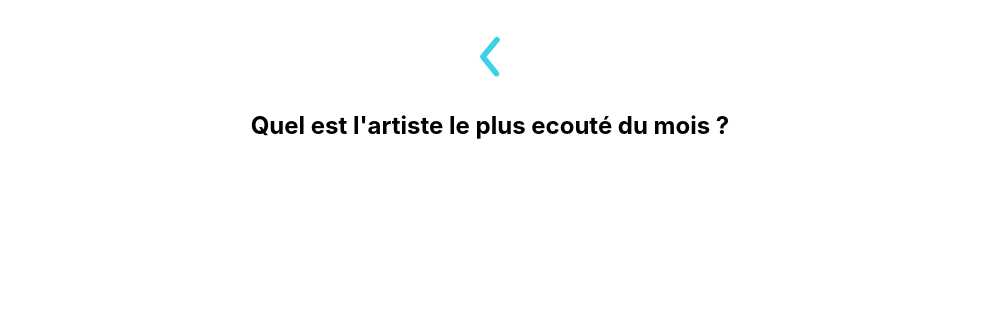
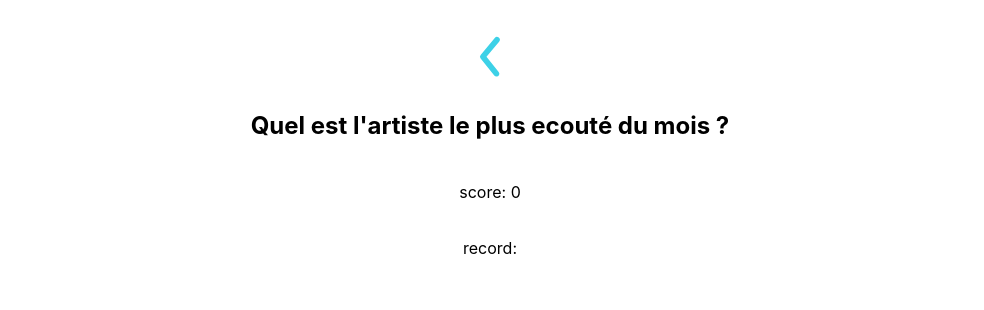
Before and after one commit to Zubiik/win-streak, a React (Vite) app: page / in a window 1280 px wide. Both pictures are taken after a click on the element "l'artiste le plus ecouté". Shown: the top 310 px of the page, without its empty margins (150-1134 px from the left). Built offline with nearby package versions, Linux system fonts and the light colour scheme.

Commit message:
feat/ score infos

```diff
--- a/src/components/GameHandler/index.jsx
+++ b/src/components/GameHandler/index.jsx
@@ -5,7 +5,9 @@ import SvgComponent from '../Arrow';
 const GameHandler = ({setIsTrue,gameData, setGameData}) => {
   const [questions, setQuestions] = useState([]);
   const [turn, setTurn] = useState(0);
+  const [score, setScore] = useState(0);
   const [rightAnswer, setRightAnswer] = useState(false);
+  let userScore = localStorage.getItem("userScore");
 
   useEffect(() => {
     if (gameData.length !== 0) {
@@ -20,6 +22,7 @@ const GameHandler = ({setIsTrue,gameData, setGameData}) => {
   const isRightAnswer = (userChoice) => {
     if (((questions[0].followers.total < questions[1].followers.total) && (userChoice === questions[1].followers.total))
       || ((questions[0].followers.total > questions[1].followers.total) && (userChoice === questions[0].followers.total))) {
+      setScore(score + 1);
       return true;
     }
     return false;
@@ -30,11 +33,13 @@ const GameHandler = ({setIsTrue,gameData, setGameData}) => {
     setTimeout(function(){
       const answer = isRightAnswer(userChoice);
       if (answer) {
-      setTurn(turn + 1)
+        setTurn(turn + 1)
       }
       else {
         window.alert('perdu');
         //set questions est trigger 2 fois
+        setScore(0);
+        localStorage.setItem("userScore", score);
         setTurn(0);
         shuffle();
       }
@@ -46,9 +51,14 @@ const GameHandler = ({setIsTrue,gameData, setGameData}) => {
     <Container>
       <SvgComponent onClick={() => setIsTrue(false)}/>
       <Title>Quel est l'artiste le plus ecouté du mois ?</Title>
+      <p>score: {score} </p>
+      <p>record:{userScore} </p>
       <SectionContainer>
         {
-          turn === gameData.length - 1 ? <> <h2>hello winner</h2><img src='../../winner.png'/></>
+          turn === gameData.length - 1 ?
+            <>
+              <h2>hello winner</h2><img src='../../winner.png' />
+            </>
             : questions && questions.map((artistData) => {
         return (
           <QuestionsContainer key={artistData.name}>
```
